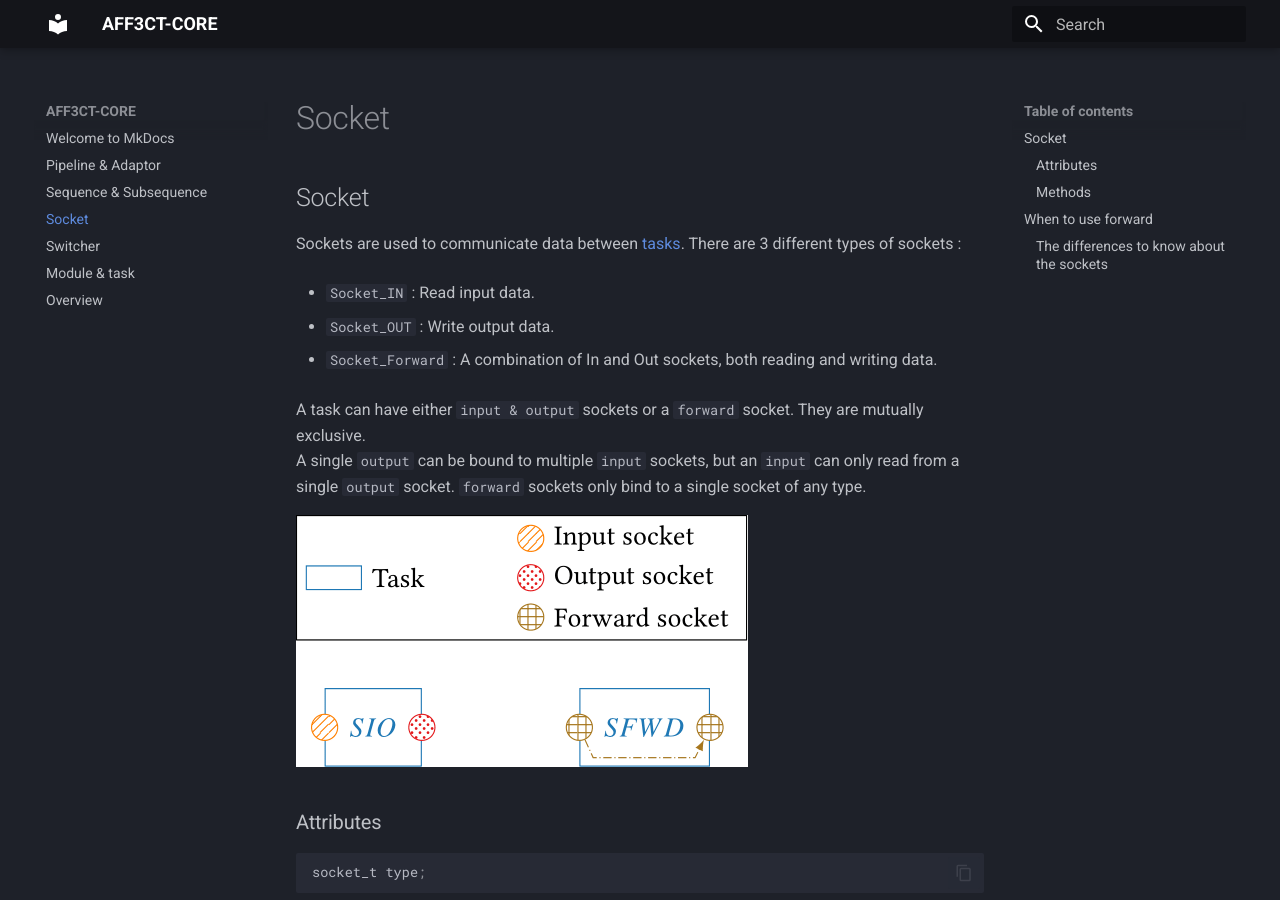
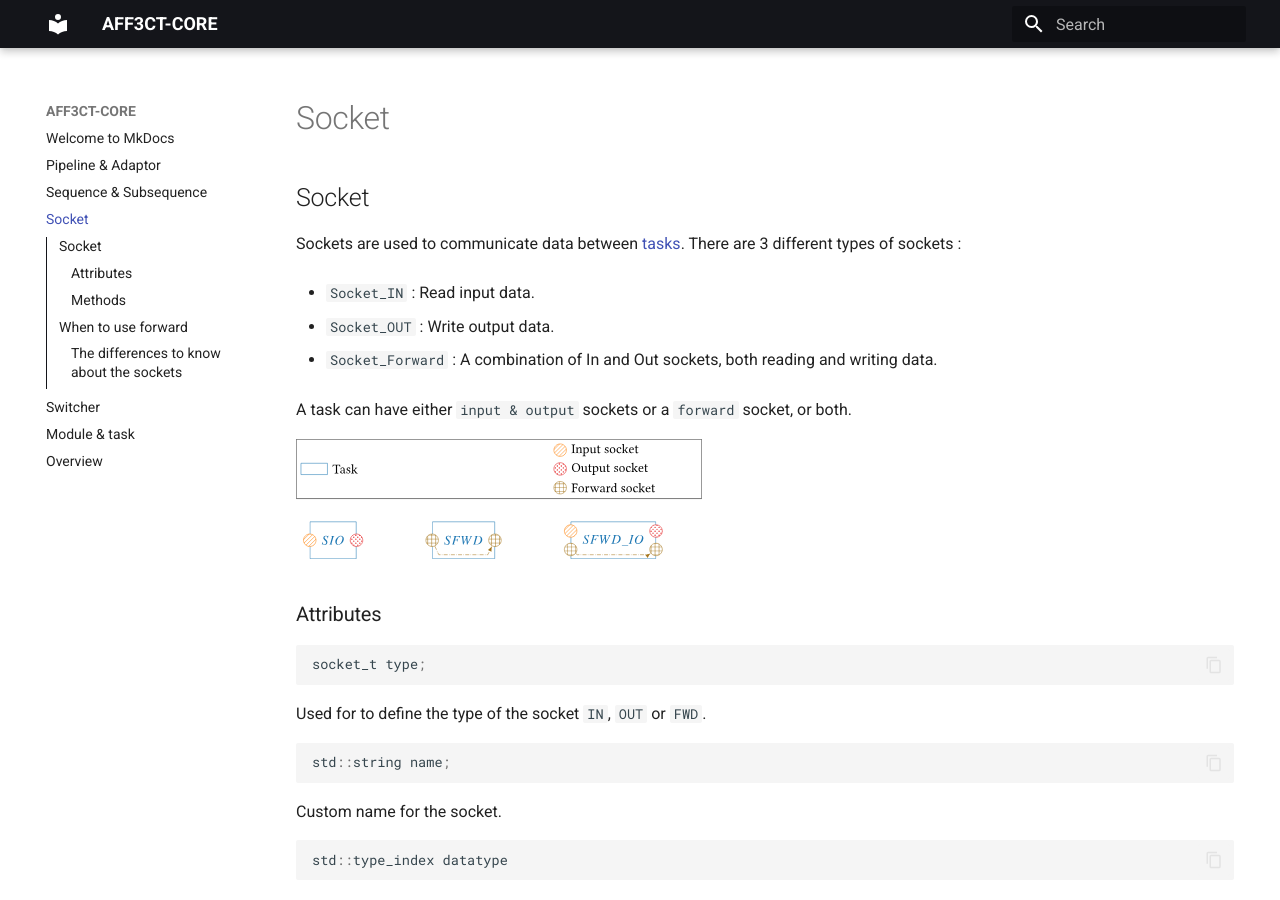
Before and after one commit to aff3ct/streampu, an MkDocs documentation site: the page built from docs/Socket.md, in a window 1280 px wide and 900 px high. Built offline with MkDocs 1.6.1 and Material for MkDocs 9.7.7, drawn with Linux system fonts in a browser that asks for light colours.

Commit message:
Theme changes

````diff
--- a/docs/Socket.md
+++ b/docs/Socket.md
@@ -10,10 +10,11 @@ Sockets are used to communicate data between [tasks](module & task.md). There ar
 
 - `Socket_Forward` : A combination of In and Out sockets, both reading and writing data.
 
-A task can have either `input & output` sockets or a `forward` socket. They are mutually exclusive.
-A single `output` can be bound to multiple `input` sockets, but an `input` can only read from a single `output` socket. `forward` sockets only bind to a single socket of any type.
+A task can have either `input & output` sockets or a `forward` socket, or both.
 
-![Task with sockets!](./assets/task_example-1.png)
+
+
+![Task with sockets!](./assets/task_sockets.svg)
 
 
 ### Attributes
@@ -51,7 +52,7 @@ void  bind(Socket  &s_out, const  int  priority = -1)
 ```
 This function is used to connect sockets with each other, it can be called by an input or forward socket and takes as parameter an output or forward socket. The function gets the caller's `dataptr` and redirects it to `s_out dataptr`.
 ??? success "Valid bindings"
-    ![Task with sockets!](./assets/bind_permission.png)
+    ![Task with sockets!](./assets/bind_permission.svg)
 
 ```cpp
 void  unbind(Socket  &s_out, const  int  priority = -1);
--- a/mkdocs.yml
+++ b/mkdocs.yml
@@ -2,14 +2,25 @@ site_name: AFF3CT-CORE
 site_url: https://affec3ct-core-siteplaceholder.com/
 theme:
   features:
+    - toc.integrate
+    - navigation.top
+    - search.suggest
+    - search.highlight
+    - content.tabs.link
+    - content.code.annotation
     - content.code.copy
 
   name: material
   palette:
-    scheme: slate
+    scheme: default
     primary: black
     secondary: black
     hljs_style: monokai
+
+  language: en
+
+
+
 
 markdown_extensions:
   - pymdownx.highlight:
@@ -33,6 +44,9 @@ markdown_extensions:
   - pymdownx.arithmatex:
       generic: true
 
+plugins:
+  - search
+
 
 
 extra_javascript:
````
Also changed, not shown: docs/Pipeline & Adaptor.md (+1 -1 lines), docs/Sequence & Subsequence.md (+3 -3 lines), docs/assets/bind_permission.png (deleted), docs/assets/bind_permission.svg (added), docs/assets/sequence_to_pipeline-1.png (deleted), docs/assets/sequence_to_pipeline.svg (added), docs/assets/simple_sequence.png (deleted), docs/assets/simple_sequence.svg (added), docs/assets/task_example-1.png (deleted), docs/assets/task_sockets.svg (added).
